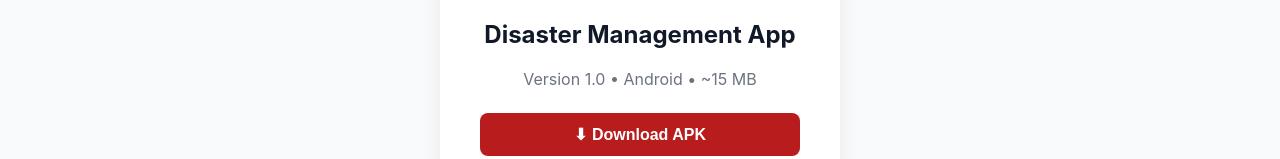
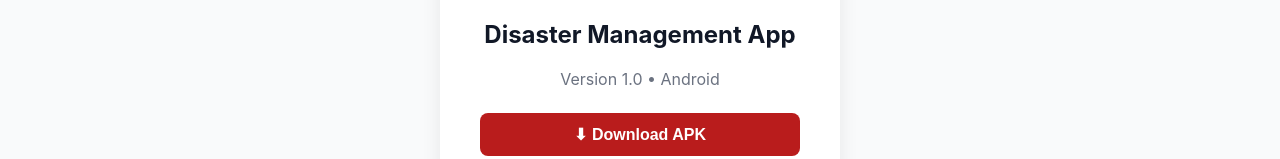
Before and after one commit to Utkarshsingh404-jpg/Disaster-Managment, a React (Create React App) app in the folder frontend/: page /download in a window 1280 px wide. Shown: the part 347-506 px from the top of the page. Built offline with nearby package versions, Linux system fonts and the light colour scheme; no server answers; the HTML template or start-up script is replaced by a standard one.

Commit message:
Change APK download link to GitHub release
Updated the download link to point directly to the GitHub release for the APK.

```diff
--- a/frontend/src/pages/Download.js
+++ b/frontend/src/pages/Download.js
@@ -1,12 +1,12 @@
 import React from 'react';
 import './Pages.css';
 
-// Change this to your actual backend URL when deploying
-const API_BASE_URL = process.env.REACT_APP_API_URL || 'https://disaster-managment-zn27.onrender.com';
+// Direct GitHub Release link for the APK
+const APK_DOWNLOAD_URL = 'https://github.com/Utkarshsingh404-jpg/Disaster-Managment/releases/download/v1.0/app-release.apk';
 
 function Download() {
   const handleDownload = () => {
-    window.location.href = `${API_BASE_URL}/api/download-apk`;
+    window.location.href = APK_DOWNLOAD_URL;
   };
 
   return (
@@ -18,7 +18,7 @@ function Download() {
         <div className="download-card">
           <div className="app-icon">📱</div>
           <h2>Disaster Management App</h2>
-          <p className="app-meta">Version 1.0 &bull; Android &bull; ~15 MB</p>
+          <p className="app-meta">Version 1.0 &bull; Android</p>
           <button className="btn btn-primary download-btn" onClick={handleDownload}>
             ⬇ Download APK
           </button>
```
